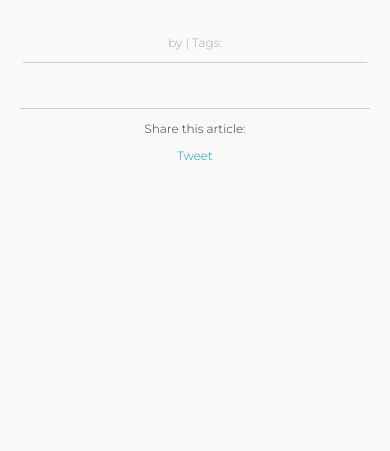
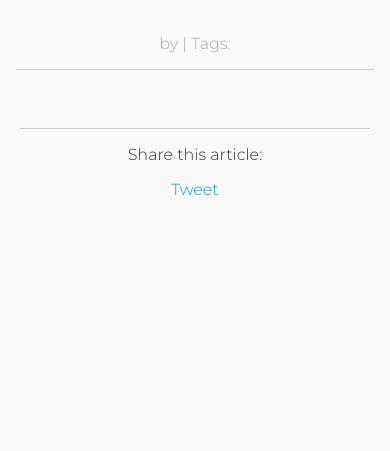
Before and after one commit to dev-drprasad/my_blog, a Django app: template src/templates/blog/post_detail.html in a window 390 px wide. Shown: the top 451 px of the page. Run offline with Django 3.2, Linux system fonts and the light colour scheme; the template is opened without the code that fills it, so the values that code supplies are empty; some libraries are stand-ins or nearby versions.

Commit message:
:art: styling fixes

```diff
--- a/src/static/grid.css
+++ b/src/static/grid.css
@@ -3,6 +3,9 @@
     box-sizing: border-box;
 }
 
+.row {
+    margin-bottom: 12px;
+}
 .row:before,
 .row:after {
     content: "";
--- a/src/static/styles.css
+++ b/src/static/styles.css
@@ -1,4 +1,4 @@
-@import url('https://fonts.googleapis.com/css?family=Montserrat:300');
+@import url('https://fonts.googleapis.com/css?family=Montserrat:300,400');
 
 html {
     position: relative;
@@ -7,7 +7,6 @@ html {
 
 @media screen and (max-width: 480px) {
     body {
-        font-size: 12px;
         line-height: normal;
     }
 }
@@ -27,6 +26,7 @@ body {
 
 code {
     font-family: "Ubuntu Mono", "consolas", monospace;
+    font-size: 1em;
     line-height: 1.2em;
 }
 
@@ -48,9 +48,19 @@ hr {
     color: #aaa9a9;
 }
 
+.post-title {
+    margin: 10px 0;
+}
+
 .post-title a {
     color: inherit;
-    font-weight: 500;
+    font-weight: 300;
+}
+
+@media screen and (max-width: 768px) {
+    .post-title a {
+        font-size: 0.85em;
+    }
 }
 
 .post-title a:hover {
@@ -68,6 +78,10 @@ hr {
     line-height: 1.6em;
     text-align: center;
     margin: 5px 0;
+}
+
+.date {
+    font-size: 0.85em;
 }
 
 @media screen and (max-width: 480px) {
@@ -101,6 +115,12 @@ hr {
     padding: 15px;
 }
 
+@media screen and (max-width: 768px){
+    .content article {
+        padding: 10px 8px;
+    }
+}
+
 footer {
     position: absolute;
     -webkit-box-sizing: border-box;
```
